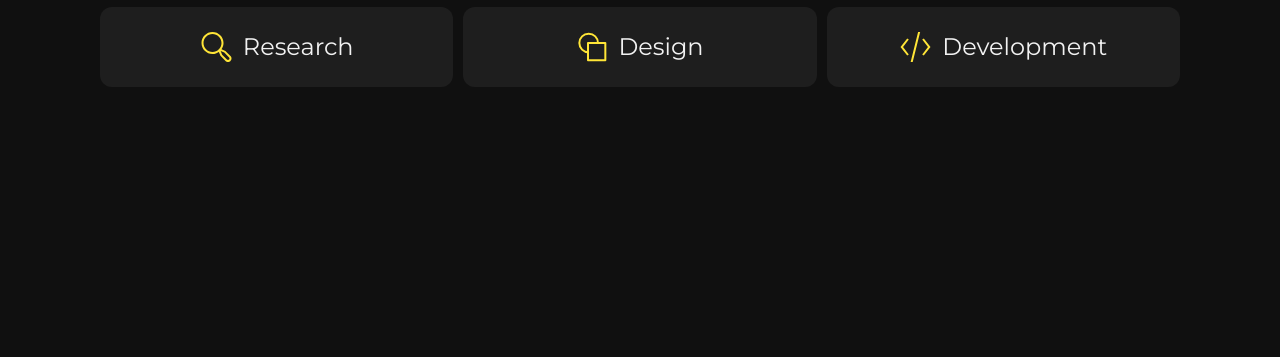
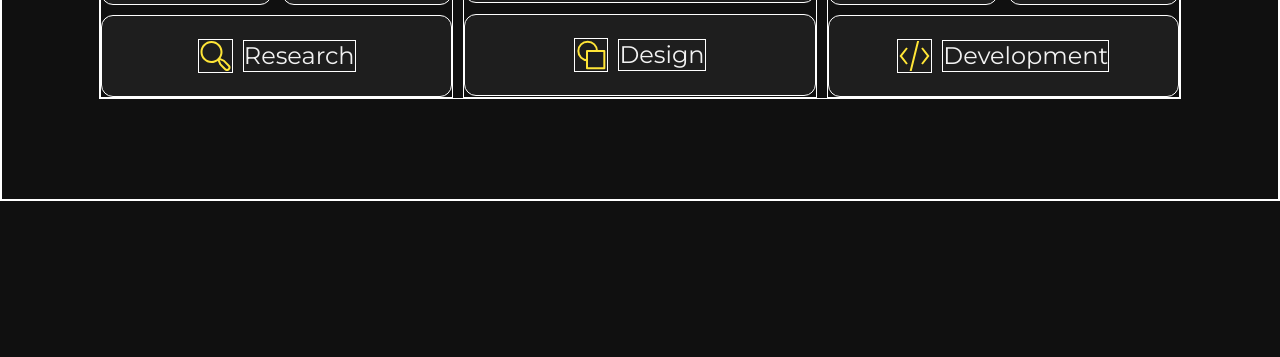
Before and after one commit to is-HiteshBehera/flexbox-exercise, a plain HTML site: page index.html in a window 1280 px wide. Shown: the part 443-800 px from the top of the page. Drawn offline with Linux system fonts and the light colour scheme.

Commit message:
global solid border

```diff
--- a/style.css
+++ b/style.css
@@ -9,7 +9,13 @@
   --colors: #f2f2f2;
   --shadow: #00000030 0px 0px 10px 0px;
   --transition: 0.3s ease-in-out;
+  --elementborder: 1px solid white;
 }
+
+* {
+  border: var(--elementborder);
+}
+
 body {
   font: var(--p);
   background-color: var(--colorbody);
```
Also changed, not shown: 1 other file.
